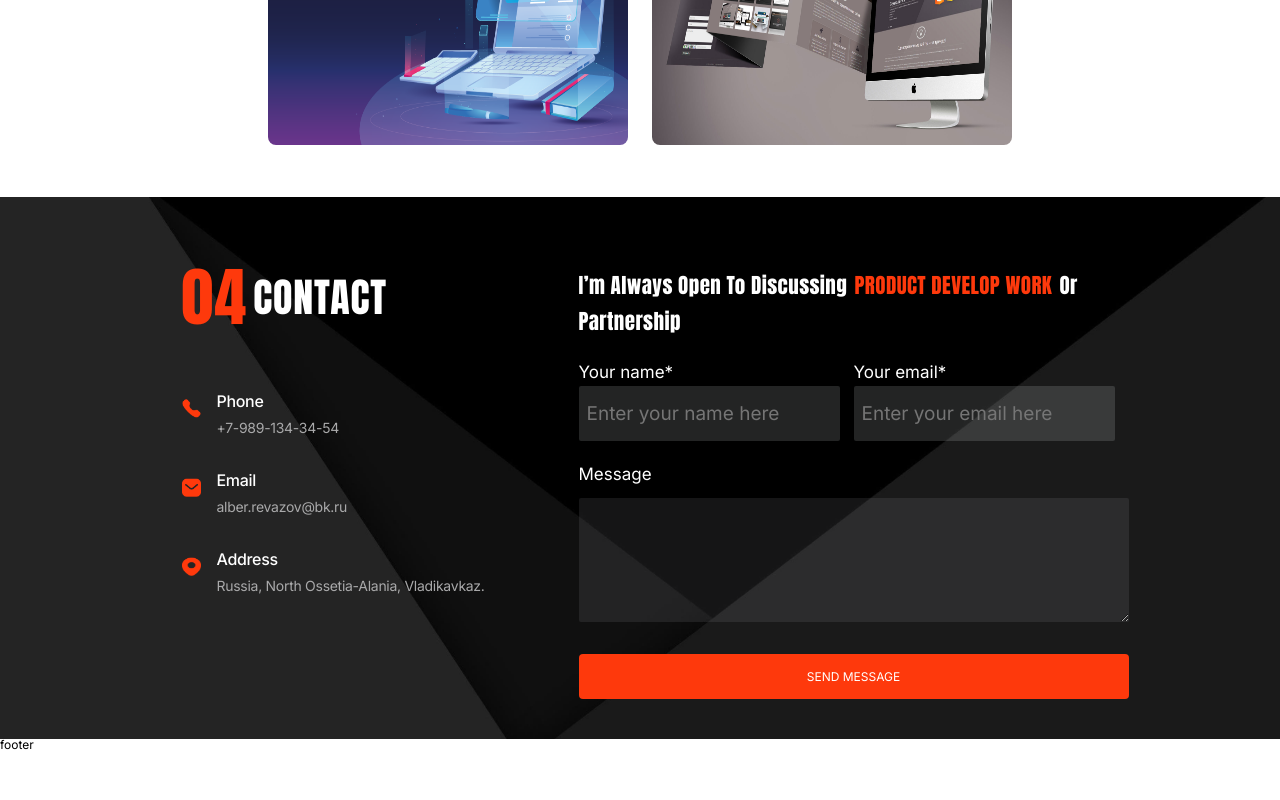
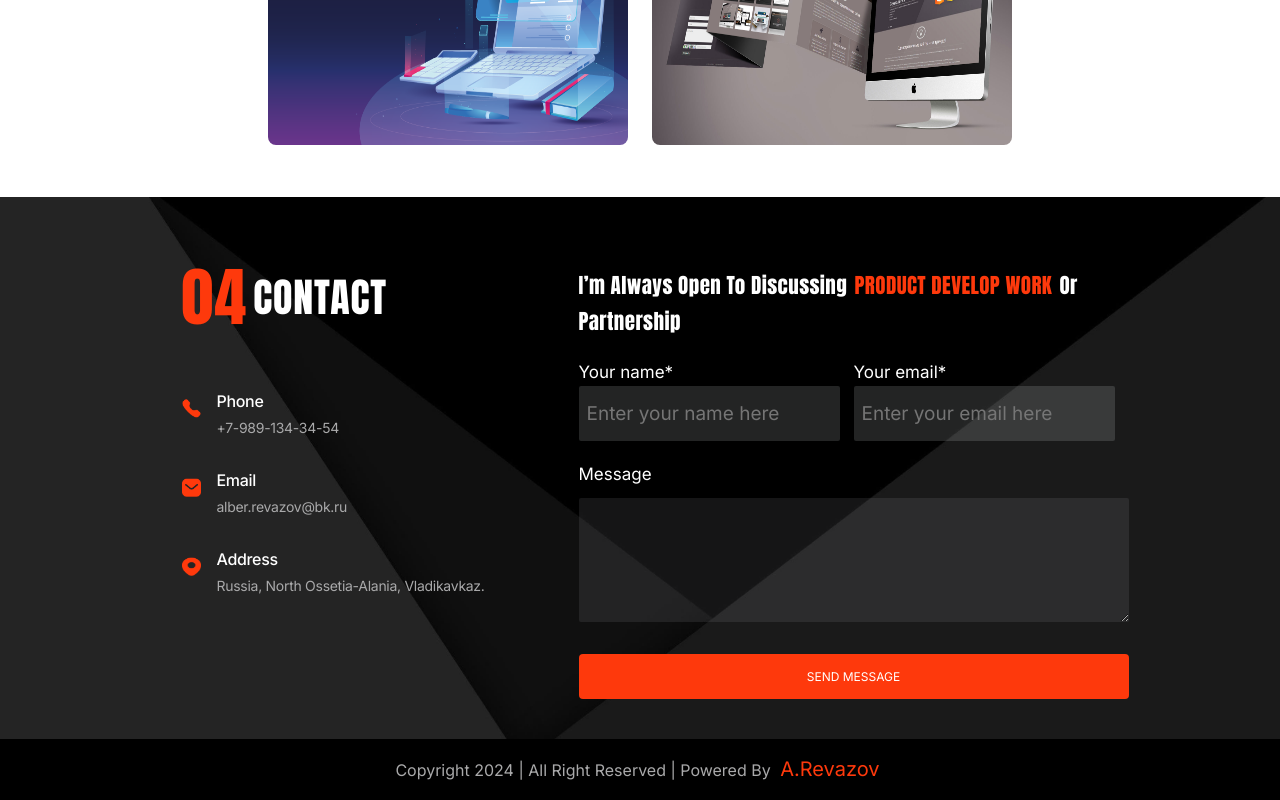
Before and after one commit to AlbertRevazov/MainPage, a Next.js app: page / in a window 1280 px wide. Shown: the part 2347-3147 px from the top of the page. Before the commit the page ends 3099 px from the top, so only its background shows below. Built offline with nearby package versions, Linux system fonts and the light colour scheme.

Commit message:
footer styles

```diff
--- a/src/common/Layout/index.tsx
+++ b/src/common/Layout/index.tsx
@@ -1,5 +1,6 @@
 import { FC, ReactNode } from 'react'
 import { Nav } from './sections/Nav'
+import { Footer } from './sections/Footer'
 
 type LayoutProps = {
 	children: ReactNode
@@ -10,7 +11,7 @@ export const Layout: FC<LayoutProps> = ({ children }) => {
 		<>
 			<Nav />
 			{children}
-			<h2>footer</h2>
+			<Footer />
 		</>
 	)
 }
--- /dev/null
+++ b/src/common/Layout/sections/Footer/Footer.module.css
@@ -0,0 +1,26 @@
+.footer {
+  display: flex;
+  justify-content: center;
+  align-items: center;
+  width: 100%;
+  background-color: var(--black) !important;
+}
+
+.container {
+  max-width: 1057px;
+  padding: 20px 10px;
+  margin: 0 auto;
+  font-style: normal;
+  font-size: 16px;
+  line-height: 20px;
+  text-align: center;
+  text-wrap: balance;
+  color: var(--silver);
+  text-transform: capitalize;
+}
+
+.footer span {
+  font-size: 20px;
+  color: var(--orange);
+  margin: 0 5px 5px;
+}
--- a/src/common/Layout/sections/Footer/index.tsx
+++ b/src/common/Layout/sections/Footer/index.tsx
@@ -1,10 +1,12 @@
 import { FC } from 'react'
-import './styles.css'
+import styles from './Footer.module.css'
 
 export const Footer: FC = () => {
 	return (
-		<div className={'home__contact footer'}>
-			<p>Copyright</p> <span>A.Revazov</span> <p>2023 All Right Reserved</p>
+		<div className={styles.footer}>
+			<div className={styles.container}>
+				Copyright 2024 | All Right Reserved | Powered by <span>A.Revazov</span>
+			</div>
 		</div>
 	)
 }
--- a/src/pages/Home/index.tsx
+++ b/src/pages/Home/index.tsx
@@ -4,7 +4,6 @@ import { AboutMe } from '../../components/AboutMe'
 import { Service } from '../../components/Service'
 import { WorkExperience } from '../../components/WorkExperience'
 import { ContactData } from '../../components/ContactData'
-import { Footer } from '../../common/Layout/sections/Footer'
 
 export const HomePage: FC = () => {
 	return (
@@ -14,7 +13,6 @@ export const HomePage: FC = () => {
 			<Service />
 			<WorkExperience />
 			<ContactData />
-			{/* <Footer /> */}
 		</>
 	)
 }
```
Also changed, not shown: src/common/Layout/sections/Footer/styles.css (deleted, +0 -41 lines).
